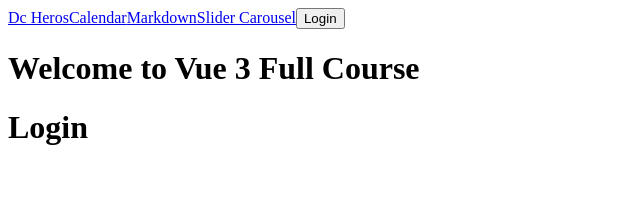
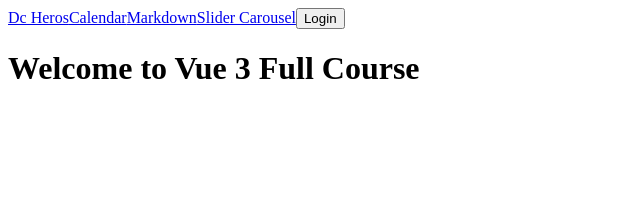
Before and after one commit to bitfumes/vue3-for-beginners, a Vue app in the folder vue3/: page / in a window 1280 px wide. Shown: the top 199 px of the page, without its empty margins (0-640 px from the left). Built offline with nearby package versions, Linux system fonts and the light colour scheme; the HTML template or start-up script is replaced by a standard one.

Commit message:
32. Vue3 - Login modal curstom event

```diff
--- a/vue3/src/App.vue
+++ b/vue3/src/App.vue
@@ -1,15 +1,20 @@
 <template>
-  <AppHeader />
+  <AppHeader @open-login-modal="isLoginOpen = true" />
   <div class="w-full flex">
     <router-view></router-view>
   </div>
-  <LoginModal />
+  <LoginModal v-if="isLoginOpen" @close-login="isLoginOpen = false" />
 </template>
 
 <script>
 import AppHeader from "./components/AppHeader";
 import LoginModal from "./components/LoginModal";
 export default {
+  data() {
+    return {
+      isLoginOpen: false,
+    };
+  },
   components: { AppHeader, LoginModal },
 };
 </script>
--- a/vue3/src/components/AppHeader.vue
+++ b/vue3/src/components/AppHeader.vue
@@ -9,7 +9,7 @@
       :to="item.to"
       >{{ item.title }}</router-link
     >
-    <button class="mx-2">Login</button>
+    <button class="mx-2" @click="$emit('open-login-modal')">Login</button>
   </nav>
 </template>
 
--- a/vue3/src/components/LoginModal.vue
+++ b/vue3/src/components/LoginModal.vue
@@ -1,7 +1,6 @@
 <template>
-  <div v-if="isOpen">
   <section
-      @click="isOpen = false"
+    @click="$emit('close-login')"
     class="z-20 h-screen w-screen bg-gray-500 fixed top-0 opacity-50"
   ></section>
   <div class="absolute inset-0">
@@ -11,17 +10,10 @@
       </div>
     </div>
   </div>
-  </div>
 </template>
 
 <script>
-export default {
-  data() {
-    return {
-      isOpen: true,
-    };
-  },
-};
+export default {};
 </script>
 
 <style></style>
```
Lines whose indentation alone changed are shown as unchanged.
